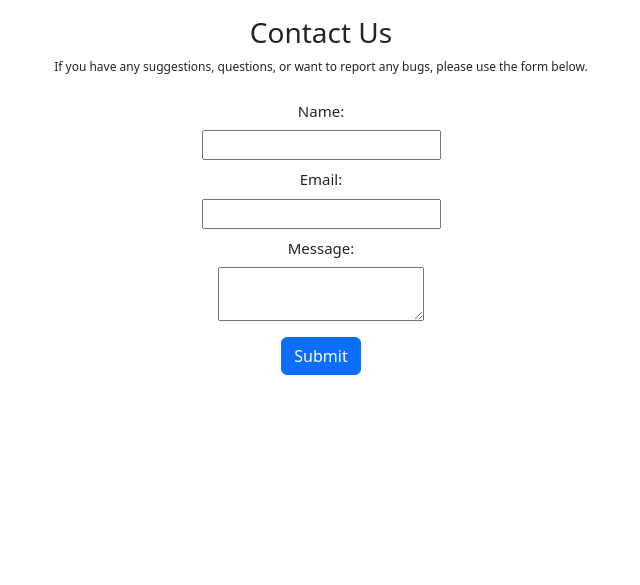
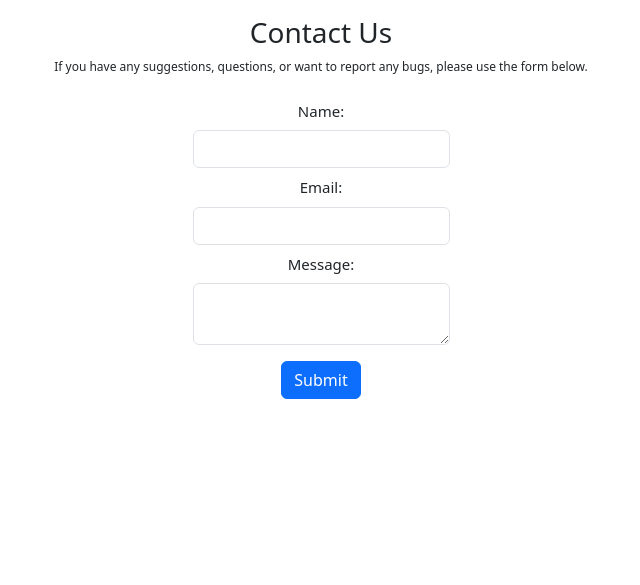
Before and after one commit to arifaisal123/lexisphere, a Flask app: template api/templates/contact.html in a window 1280 px wide. Shown: the part 135-720 px from the top of the page, without its empty margins (319-959 px from the left). Run offline with Flask 2, Linux system fonts and the light colour scheme; the template is opened without the code that fills it, so the values that code supplies are empty.

Commit message:
Edit contact page

```diff
--- a/api/templates/contact.html
+++ b/api/templates/contact.html
@@ -11,13 +11,13 @@
         <p class="fs-12px px-4 text-center">If you have any suggestions, questions, or want to report any bugs, please use the form below.</p>
         <form action="/sendform" method="post" class="d-flex flex-column align-items-center" id="contactForm">
             <label for="name" class="fs-15px py-2">Name: </label>
-            <input type="text" id="name" name="name">
+            <input class="col-7 form-control" type="text" id="name" name="name">
             <p class="text-danger fst-italic fs-12px" id="nameError">Please enter your name.</p>
             <label for="email" class="fs-15px py-2">Email: </label>
-            <input type="email" id="email" name="email">
+            <input class="col-7 form-control" type="email" id="email" name="email">
             <p class="text-danger fst-italic fs-12px" id="emailError">Please enter a valid email address.</p>
             <label for="message" class="fs-15px py-2">Message: </label>
-            <textarea id="message" name="message"></textarea>
+            <textarea class="col-7 form-control" id="message" name="message"></textarea>
             <p class="text-danger fst-italic fs-12px" id="messageError">Message cannot be blank.</p>
             <button class="btn btn-primary mt-3" id="submit" type="submit" value="Submit">Submit</button>
         </form>
```
